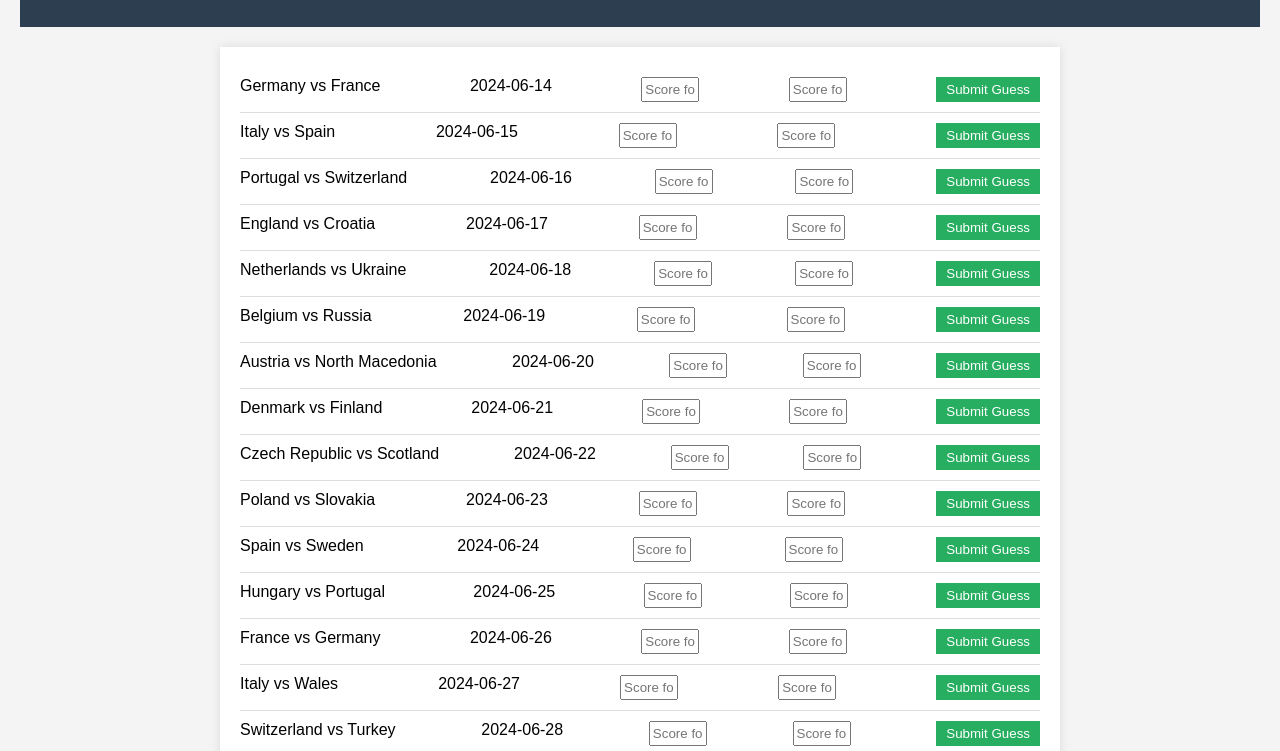
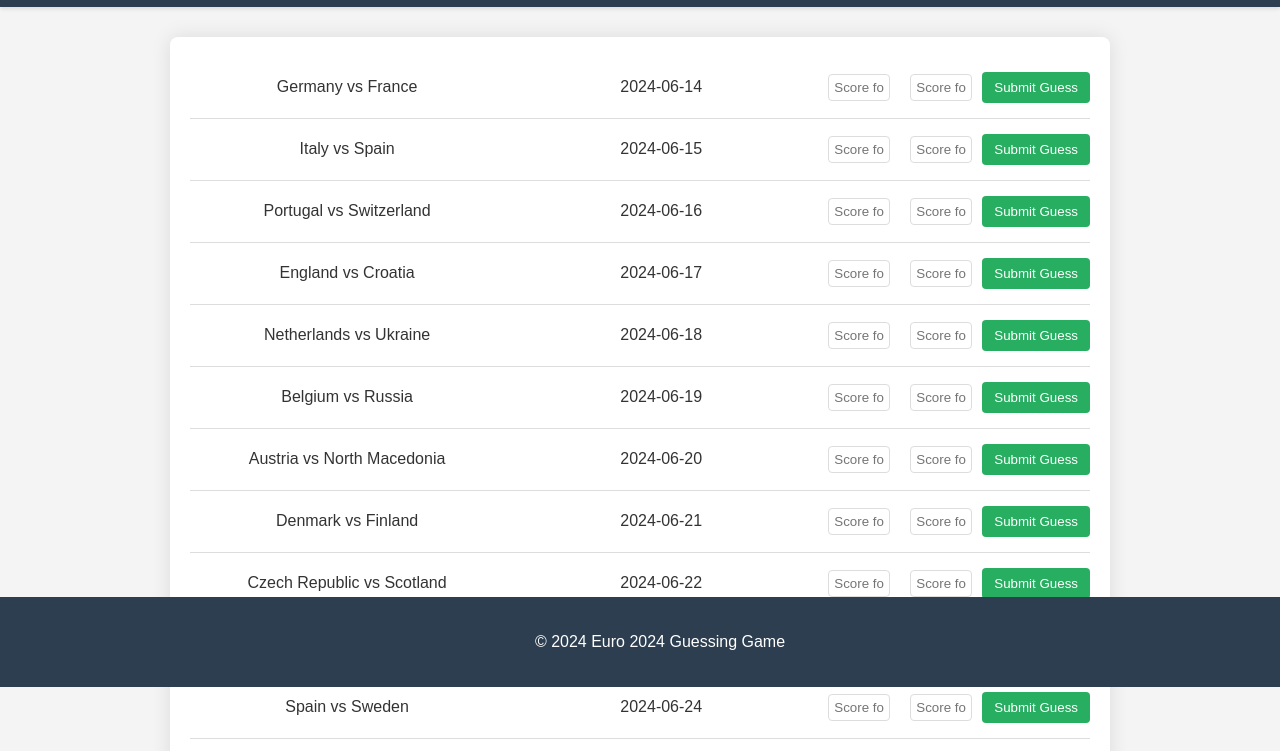
Before and after one commit to pekkawetterstrand/Euro-2024-project, a plain HTML site: page index.html in a window 1280 px wide. Shown: the part 113-864 px from the top of the page. Drawn offline with Linux system fonts and the light colour scheme.

Commit message:
Update index.html

```diff
--- a/index.html
+++ b/index.html
@@ -6,43 +6,69 @@
     <title>Euro 2024 Game Results Guessing</title>
     <style>
         body {
-            font-family: Arial, sans-serif;
+            font-family: 'Arial', sans-serif;
             margin: 0;
-            padding: 20px;
+            padding: 0;
             background-color: #f4f4f4;
+            color: #333;
         }
         header {
-            text-align: center;
-            padding: 20px 0;
             background-color: #2c3e50;
             color: white;
+            padding: 20px;
+            text-align: center;
+            box-shadow: 0 2px 4px rgba(0,0,0,0.1);
         }
-        .game-list {
-            max-width: 800px;
-            margin: 20px auto;
+        .container {
+            max-width: 900px;
+            margin: 30px auto;
+            padding: 20px;
             background: white;
-            padding: 20px;
-            box-shadow: 0 0 10px rgba(0,0,0,0.1);
+            border-radius: 8px;
+            box-shadow: 0 0 20px rgba(0,0,0,0.1);
         }
         .game {
             display: flex;
             justify-content: space-between;
-            padding: 10px 0;
+            align-items: center;
+            padding: 15px 0;
             border-bottom: 1px solid #ddd;
         }
         .game:last-child {
             border-bottom: none;
         }
+        .game div {
+            flex: 1;
+            text-align: center;
+        }
         .game input {
             width: 50px;
+            padding: 5px;
             text-align: center;
+            border: 1px solid #ddd;
+            border-radius: 4px;
+            margin: 0 10px;
         }
         .game button {
-            padding: 5px 10px;
+            padding: 8px 12px;
             background-color: #27ae60;
             color: white;
             border: none;
+            border-radius: 4px;
             cursor: pointer;
+            transition: background-color 0.3s ease;
+        }
+        .game button:hover {
+            background-color: #218c53;
+        }
+        footer {
+            text-align: center;
+            padding: 20px;
+            background-color: #2c3e50;
+            color: white;
+            position: fixed;
+            bottom: 0;
+            width: 100%;
         }
     </style>
 </head>
@@ -50,9 +76,12 @@
     <header>
         <h1>Euro 2024 Game Results Guessing</h1>
     </header>
-    <div class="game-list" id="game-list">
+    <div class="container" id="game-list">
         <!-- Games will be added here -->
     </div>
+    <footer>
+        <p>© 2024 Euro 2024 Guessing Game</p>
+    </footer>
     <script>
         const games = [
             { team1: 'Germany', team2: 'France', date: '2024-06-14' },
@@ -85,9 +114,37 @@
 
         const gameList = document.getElementById('game-list');
 
+        const loadGuesses = () => {
+            const guesses = localStorage.getItem('guesses');
+            return guesses ? JSON.parse(guesses) : {};
+        };
+
+        const saveGuess = (game, score1, score2) => {
+            const guesses = loadGuesses();
+            guesses[`${game.team1} vs ${game.team2}`] = { score1, score2 };
+            localStorage.setItem('guesses', JSON.stringify(guesses));
+        };
+
+        const displayGuesses = () => {
+            const guesses = loadGuesses();
+            for (const game of games) {
+                const key = `${game.team1} vs ${game.team2}`;
+                if (guesses[key]) {
+                    const gameDiv = document.querySelector(`.game[data-key="${key}"]`);
+                    if (gameDiv) {
+                        const inputs = gameDiv.querySelectorAll('input');
+                        inputs[0].value = guesses[key].score1;
+                        inputs[1].value = guesses[key].score2;
+                    }
+                }
+            }
+        };
+
         games.forEach(game => {
             const gameDiv = document.createElement('div');
             gameDiv.classList.add('game');
+            const gameKey = `${game.team1} vs ${game.team2}`;
+            gameDiv.setAttribute('data-key', gameKey);
             gameDiv.innerHTML = `
                 <div>${game.team1} vs ${game.team2}</div>
                 <div>${game.date}</div>
@@ -95,9 +152,22 @@
                 <input type="text" placeholder="Score for ${game.team2}">
                 <button>Submit Guess</button>
             `;
+            const button = gameDiv.querySelector('button');
+            button.addEventListener('click', () => {
+                const inputs = gameDiv.querySelectorAll('input');
+                const score1 = inputs[0].value;
+                const score2 = inputs[1].value;
+                if (isNaN(score1) || isNaN(score2) || score1 === '' || score2 === '') {
+                    alert('Please enter valid scores');
+                } else {
+                    saveGuess(game, score1, score2);
+                    alert('Guess submitted!');
+                }
+            });
             gameList.appendChild(gameDiv);
         });
+
+        displayGuesses();
     </script>
-
 </body>
 </html>
```
Lines whose indentation alone changed are shown as unchanged.
